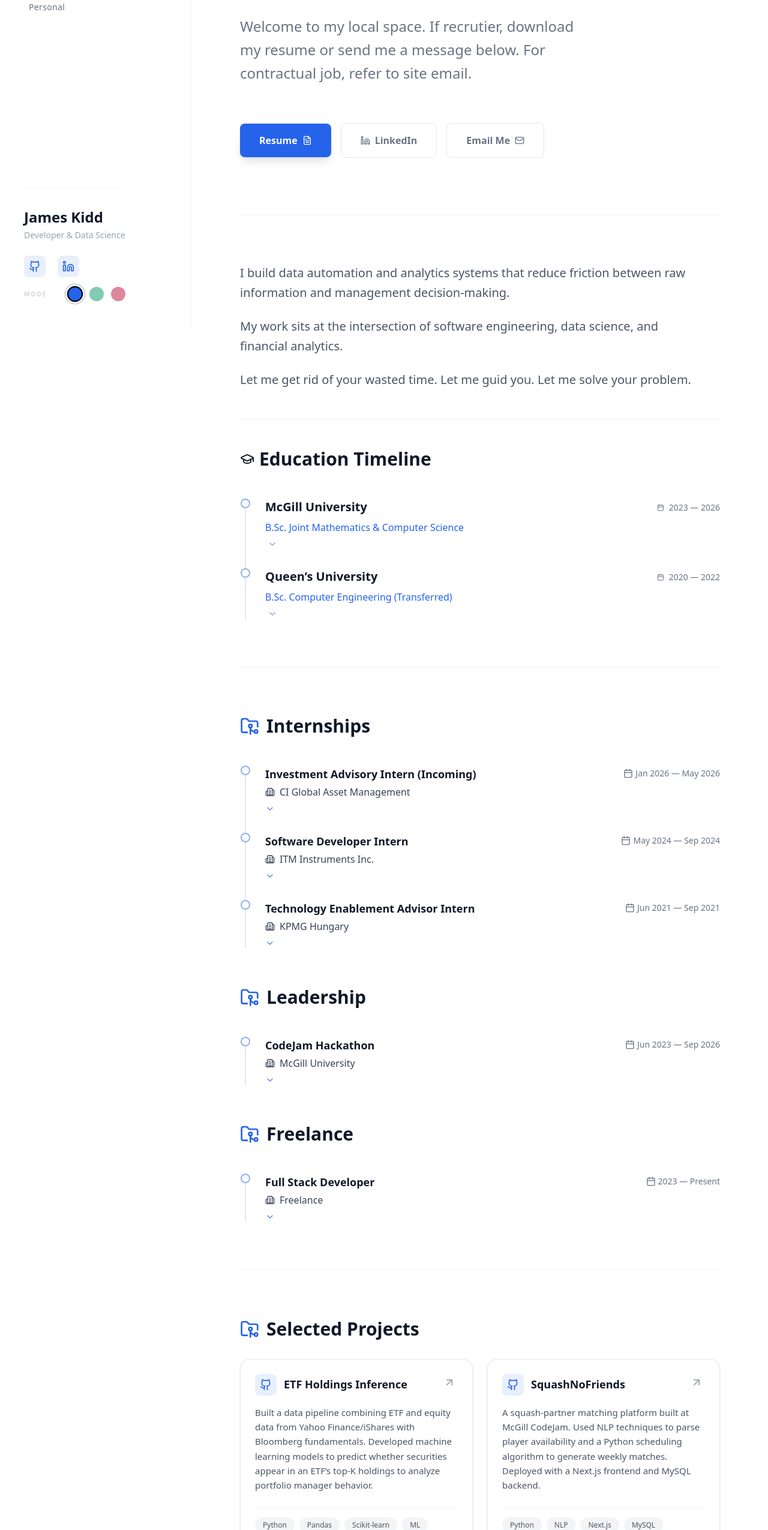
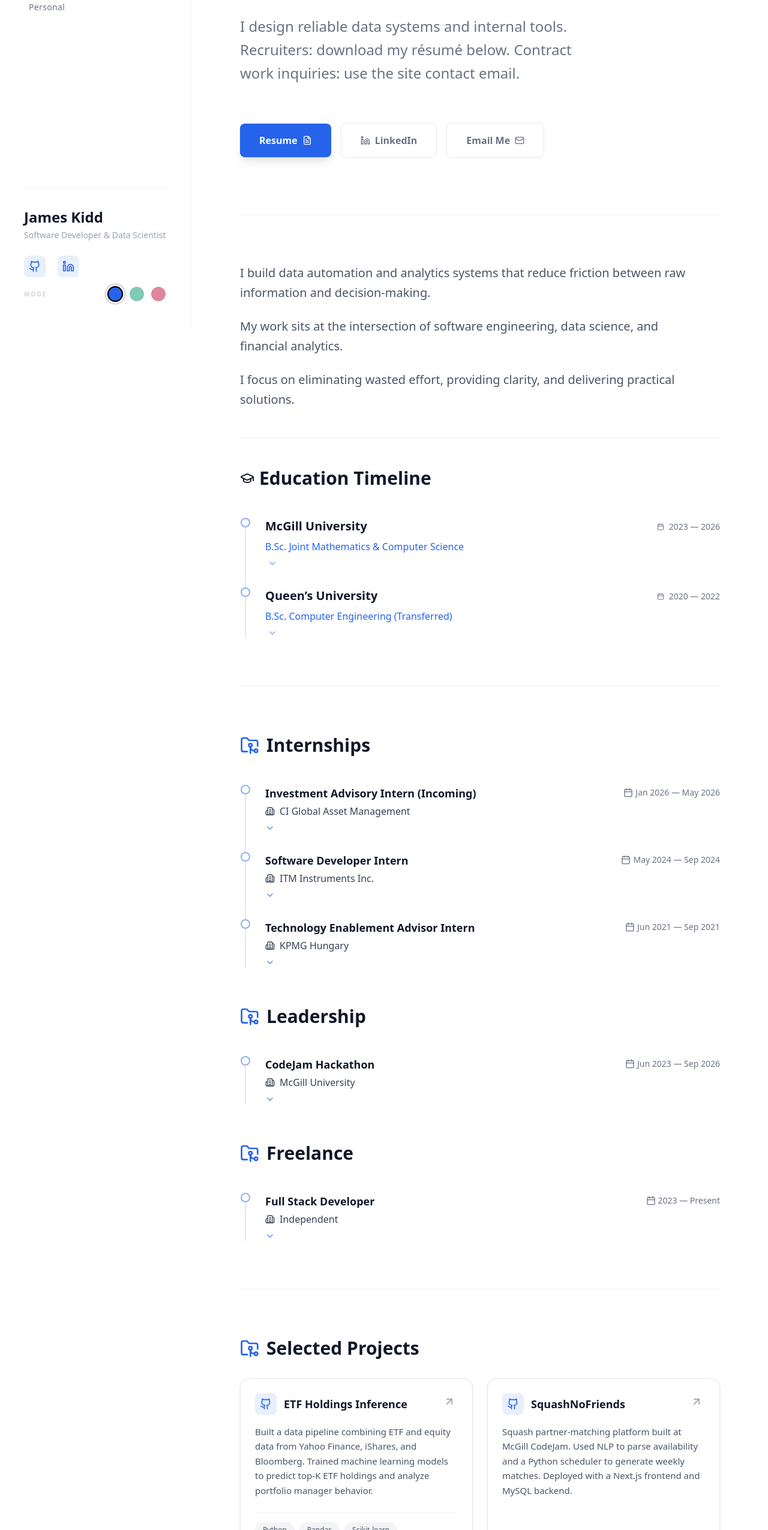
Before and after one commit to james-kidd/jameskidd.ca, a React (Vite) app: page / in a window 1280 px wide. Shown: the part 250-2800 px from the top of the page at 60% size. Built offline with nearby package versions, Linux system fonts and the light colour scheme.

Commit message:
dummy data v2

```diff
--- a/src/data/index.js
+++ b/src/data/index.js
@@ -2,10 +2,9 @@
 
 export const heroData = {
   name: "James Kidd",
-  title: "Developer & Data Science",
+  title: "Software Developer & Data Scientist",
   tagline:
-    "Welcome to my local space. If recrutier, download my resume or send me a message below. For contractual job, refer to site email."
-    ,
+    "I design reliable data systems and internal tools. Recruiters: download my résumé below. Contract work inquiries: use the site contact email.",
   resumeLink: "/assets/resume.pdf",
   socials: {
     github: "https://github.com/james-kidd/",
@@ -15,12 +14,12 @@ export const heroData = {
 };
 
 export const aboutData = {
-  banner: "/assets/about-banner.jpg", // You can remove this if you prefer a clean text look
+  banner: "/assets/about-banner.jpg",
 
   intro: [
-    "I build data automation and analytics systems that reduce friction between raw information and management decision-making.",
+    "I build data automation and analytics systems that reduce friction between raw information and decision-making.",
     "My work sits at the intersection of software engineering, data science, and financial analytics.",
-    "Let me get rid of your wasted time. Let me guid you. Let me solve your problem. "
+    "I focus on eliminating wasted effort, providing clarity, and delivering practical solutions."
   ],
 
   education: {
@@ -30,7 +29,7 @@ export const aboutData = {
         degree: "B.Sc. Joint Mathematics & Computer Science",
         year: "2023 — 2026",
         description:
-          "Focus on data systems, statistical learning, automation, and algorithmic thinking.",
+          "Concentration in data systems, statistical learning, automation, and algorithmic problem-solving.",
         coursework: [
           { code: "COMP 551", name: "Applied Machine Learning" },
           { code: "COMP 424", name: "Artificial Intelligence" },
@@ -41,46 +40,45 @@ export const aboutData = {
           { code: "MATH 324", name: "Statistics" },
           { code: "MATH 323", name: "Probability" },
           { code: "MATH 317", name: "Numerical Analysis" },
-        ]
+        ],
       },
       {
         school: "Queen’s University",
         degree: "B.Sc. Computer Engineering (Transferred)",
         year: "2020 — 2022",
         description:
-          "Strong foundation in engineering mathematics, systems, and low-level programming.",
+          "Strong foundation in engineering mathematics, computer architecture, and low-level systems programming.",
         coursework: [
           { code: "ELEC 279", name: "Object-Oriented Programming" },
           { code: "ELEC 274", name: "Computer Architecture" },
           { code: "ELEC 271", name: "Digital Systems" },
-          { code: "ELEC 270", name: "Discrete Math" },
+          { code: "ELEC 270", name: "Discrete Mathematics" },
           { code: "MTHE 235", name: "Differential Equations" },
-        ]
-      }
-    ]
+        ],
+      },
+    ],
   },
 };
 
-// Organized Skills for the SkillsSection
 export const skillsData = {
   categories: [
     {
       title: "Languages",
-      skills: ["Python", "C", "Java", "C++", "SQL", "JavaScript", "OCaml", "Scala", "PHP"]
+      skills: ["Python", "C", "C++", "Java", "SQL", "JavaScript", "OCaml", "Scala", "PHP"],
     },
     {
-      title: "Data Science & ML",
-      skills: ["Pandas", "NumPy", "PyTorch", "TensorFlow", "Scikit-learn", "Matplotlib", "Selenium"]
+      title: "Data Science & Machine Learning",
+      skills: ["Pandas", "NumPy", "PyTorch", "TensorFlow", "Scikit-learn", "Matplotlib", "Selenium"],
     },
     {
-      title: "Infrastructure & Tools",
-      skills: ["Docker", "Linux (Ubuntu)", "Git", "Apache Spark", "REST APIs", "React", "Node.js"]
+      title: "Infrastructure & Development",
+      skills: ["Linux (Ubuntu)", "Docker", "Git", "Apache Spark", "REST APIs", "React", "Node.js"],
     },
     {
-      title: "Finance & BI",
-      skills: ["Bloomberg Terminal", "Morningstar Direct", "Excel (VBA)", "Power BI"]
-    }
-  ]
+      title: "Finance & Analytics",
+      skills: ["Bloomberg Terminal", "Morningstar Direct", "Excel (VBA)", "Power BI"],
+    },
+  ],
 };
 
 export const experienceData = {
@@ -90,7 +88,7 @@ export const experienceData = {
       title: "Investment Advisory Intern (Incoming)",
       company: "CI Global Asset Management",
       description:
-        "Incoming internship.",
+        "Incoming role supporting investment advisory and portfolio analysis teams.",
       skills: ["Financial Analysis", "Bloomberg", "Excel"],
       link: "https://www.cifinancial.com",
     },
@@ -99,7 +97,7 @@ export const experienceData = {
       title: "Software Developer Intern",
       company: "ITM Instruments Inc.",
       description:
-        "Developed Python automation scripts to support data transfer between production and test environments. Built flexible data extraction and order conversion features, enhanced Jira-based project tracking, and implemented analytics tooling using Meta Pixel and Google Analytics.",
+        "Built Python automation for data migration between production and test systems. Developed data extraction and order conversion tools, enhanced Jira-based workflows, and implemented analytics using Meta Pixel and Google Analytics.",
       skills: ["Python", "SQL", "MariaDB", "PHP", "JavaScript", "Linux", "Jira"],
       link: "https://www.itm.com",
     },
@@ -108,30 +106,30 @@ export const experienceData = {
       title: "Technology Enablement Advisor Intern",
       company: "KPMG Hungary",
       description:
-        "Mapped end-to-end operational workflows to identify automation opportunities. Designed UiPath workflow diagrams highlighting efficiency gaps and delivered RPA recommendations with projected time savings.",
+        "Analyzed operational workflows to identify automation opportunities. Designed UiPath workflows and delivered RPA recommendations with quantified efficiency gains.",
       skills: ["Process Automation", "UiPath", "Business Analysis"],
       link: "https://kpmg.com",
-    }
+    },
   ],
   academic: [
     {
       date: "Jun 2023 — Sep 2026",
       title: "CodeJam Hackathon",
       school: "McGill University",
-      description: "Logistics position.",
+      description: "Logistics coordinator for large-scale student hackathons.",
       skills: [],
       link: "",
-    }
+    },
   ],
   freelance: [
     {
       date: "2023 — Present",
       title: "Full Stack Developer",
-      company: "Freelance",
-      description: "Solutions for small size companies.",
-      skills: ["React", "Shopify", "Node.js", "Tailwind CSS"],
+      company: "Independent",
+      description: "End-to-end web and automation solutions for small businesses.",
+      skills: ["React", "Node.js", "Shopify", "Tailwind CSS"],
       link: "",
-    }
+    },
   ],
 };
 
@@ -139,44 +137,36 @@ export const projectData = [
   {
     title: "ETF Holdings Inference",
     description:
-      "Built a data pipeline combining ETF and equity data from Yahoo Finance/iShares with Bloomberg fundamentals. Developed machine learning models to predict whether securities appear in an ETF’s top-K holdings to analyze portfolio manager behavior.",
-    skills: ["Python", "Pandas", "Scikit-learn", "ML", "Financial Data"],
+      "Built a data pipeline combining ETF and equity data from Yahoo Finance, iShares, and Bloomberg. Trained machine learning models to predict top-K ETF holdings and analyze portfolio manager behavior.",
+    skills: ["Python", "Pandas", "Scikit-learn", "Machine Learning", "Financial Data"],
     link: "https://github.com/james-kidd/",
   },
   {
     title: "SquashNoFriends",
     description:
-      "A squash-partner matching platform built at McGill CodeJam. Used NLP techniques to parse player availability and a Python scheduling algorithm to generate weekly matches. Deployed with a Next.js frontend and MySQL backend.",
-    skills: ["Python", "NLP", "Next.js", "MySQL", "Apache"],
+      "Squash partner-matching platform built at McGill CodeJam. Used NLP to parse availability and a Python scheduler to generate weekly matches. Deployed with a Next.js frontend and MySQL backend.",
+    skills: ["Python", "NLP", "Next.js", "MySQL"],
     link: "https://github.com/james-kidd/",
   },
-
 ];
 
 export const personalData = {
   description:
-    "Outside of code and data, Travelled a whole lotg.",
+    "Outside of software and data, I spend most of my time traveling and exploring the outdoors.",
 
-  // The "Fun Sub-Things"
   favorites: [
-    { label: "Current Read", value: "outliers" },
+    { label: "Current Read", value: "Outliers" },
     { label: "Camera", value: "Canon AE-1 Program" },
-    { label: "Golf Handicap", value: "high" },
-    { label: "Activity", value: "Backpacking, Hiking" },
+    { label: "Golf Handicap", value: "High" },
+    { label: "Activities", value: "Backpacking, Hiking" },
   ],
 
-  // Placeholder Images
-  // e.g. src: "/assets/personal/hiking.jpg"
   gallery: [
-    { src: "https://placehold.co/600x400/2a2a2a/FFF?text=Hiking+Trip", alt: "Hiking in the Laurentians" },
-    { src: "https://placehold.co/600x800/2a2a2a/FFF?text=Film+Photo+1", alt: "Street photography shot" },
-    { src: "https://placehold.co/600x400/2a2a2a/FFF?text=Code+Setup", alt: "My workspace" },
-    { src: "https://placehold.co/600x400/2a2a2a/FFF?text=Coffee+Shop", alt: "Cafe work session" },
-    { src: "https://placehold.co/600x800/2a2a2a/FFF?text=Travel+Shot", alt: "Backpacking Europe" },
-    { src: "https://placehold.co/600x400/2a2a2a/FFF?text=Graduation", alt: "University event" },
-    { src: "https://placehold.co/600x400/2a2a2a/FFF?text=Hackathon", alt: "McGill CodeJam Team" },
-    { src: "https://placehold.co/600x400/2a2a2a/FFF?text=Skiing", alt: "Winter sports" },
-  ]
+    { src: "https://placehold.co/600x400/2a2a2a/FFF?text=Hiking+Trip", alt: "Hiking trip" },
+    { src: "https://placehold.co/600x800/2a2a2a/FFF?text=Film+Photo", alt: "Film photography" },
+    { src: "https://placehold.co/600x400/2a2a2a/FFF?text=Workspace", alt: "Workspace setup" },
+    { src: "https://placehold.co/600x400/2a2a2a/FFF?text=Travel", alt: "Travel photography" },
+  ],
 };
 
 export const contactData = {
@@ -184,10 +174,9 @@ export const contactData = {
   github: "https://github.com/james-kidd",
   linkedin: "https://www.linkedin.com/in/james-kidd-mtl",
   message:
-    "I'm always open to discussing software engineering, data science, and finance-focused technical projects.",
+    "Open to discussions around software engineering, data systems, and finance-oriented technical work.",
 };
 
-// Site Config: Maps Navigation to Component & Data
 export const siteConfig = {
   navigation: [
     {
@@ -196,32 +185,32 @@ export const siteConfig = {
       component: "AboutSection",
       data: {
         intro: aboutData.intro,
-        education: aboutData.education // Passing education here
-      }
+        education: aboutData.education,
+      },
     },
     {
       id: "experience",
       label: "Experience",
       component: "ExperienceSection",
-      data: experienceData
+      data: experienceData,
     },
     {
       id: "projects",
       label: "Projects",
       component: "ProjectsSection",
-      data: projectData // Uses the new 4-item list
+      data: projectData,
     },
     {
       id: "skills",
       label: "Skills",
       component: "SkillsSection",
-      data: skillsData // Uses the new Categorized Object
+      data: skillsData,
     },
     {
       id: "personal",
       label: "Personal",
       component: "PersonalSection",
-      data: personalData // Uses the new Rich Personal Object
-    }
-  ]
+      data: personalData,
+    },
+  ],
 };
```
